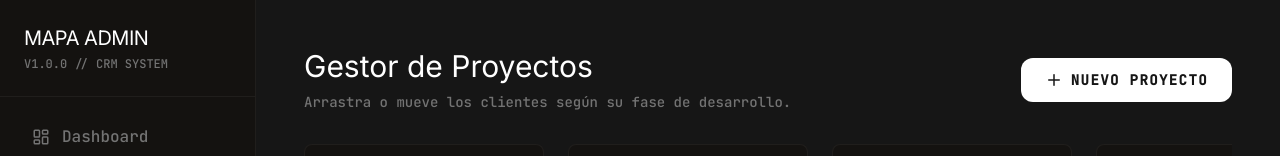
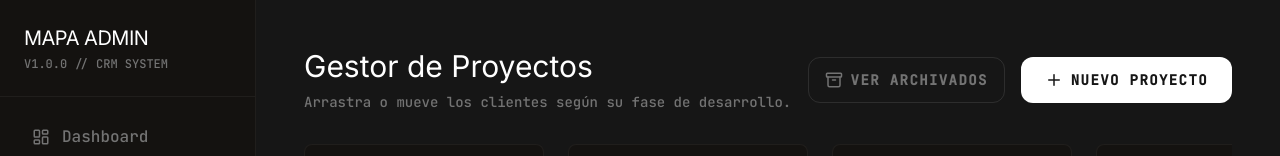
Before and after one commit to 2001mapa/portfolio_mapa, a Next.js app: page /admin/kanban in a window 1280 px wide. Shown: the top 156 px of the page. Built offline with nearby package versions, Linux system fonts and the light colour scheme; no server answers; the database is empty.

Commit message:
feat: Add toggle button to view archived projects in Kanban

```diff
--- a/src/app/admin/kanban/page.tsx
+++ b/src/app/admin/kanban/page.tsx
@@ -23,6 +23,7 @@ export default function KanbanPage() {
   // Form states
   const [isModalOpen, setIsModalOpen] = useState(false);
   const [editingId, setEditingId] = useState<string | null>(null);
+  const [showArchived, setShowArchived] = useState(false);
   const [formData, setFormData] = useState({
     client_name: '',
     project_name: '',
@@ -31,12 +32,16 @@ export default function KanbanPage() {
     status: 'cotizando'
   });
 
-  const columns = [
+  const baseColumns = [
     { id: 'cotizando', title: 'Cotizando / Leads', color: 'border-blue-500/50', bg: 'bg-blue-500/10 text-blue-400' },
     { id: 'desarrollo', title: 'En Desarrollo', color: 'border-orange-500/50', bg: 'bg-orange-500/10 text-orange-400' },
     { id: 'revision', title: 'En Revisión', color: 'border-yellow-500/50', bg: 'bg-yellow-500/10 text-yellow-400' },
     { id: 'entregado', title: 'Entregado', color: 'border-green-500/50', bg: 'bg-green-500/10 text-green-400' },
   ];
+
+  const columns = showArchived
+    ? [...baseColumns, { id: 'archivado', title: 'Archivados', color: 'border-slate/50', bg: 'bg-white/5 text-slate' }]
+    : baseColumns;
 
   const fetchProjects = async () => {
     setLoading(true);
@@ -125,12 +130,20 @@ export default function KanbanPage() {
           <h1 className="text-3xl font-[family-name:var(--font-die-grotesk-b)] mb-2">Gestor de Proyectos</h1>
           <p className="text-slate text-sm">Arrastra o mueve los clientes según su fase de desarrollo.</p>
         </div>
+        <div className="flex gap-4">
+          <button
+            onClick={() => setShowArchived(!showArchived)}
+            className={`px-4 py-3 rounded-xl font-bold flex items-center gap-2 transition-colors uppercase tracking-widest text-sm border ${showArchived ? 'bg-white/10 border-white/20 text-white' : 'border-white/10 text-slate hover:text-white'}`}
+          >
+            <Archive size={18} /> {showArchived ? 'Ocultar Archivados' : 'Ver Archivados'}
+          </button>
           <button
             onClick={() => setIsModalOpen(true)}
             className="bg-bone text-obsidian px-6 py-3 rounded-xl font-bold flex items-center gap-2 hover:bg-white transition-colors uppercase tracking-widest text-sm"
           >
             <Plus size={18} /> Nuevo Proyecto
           </button>
+        </div>
       </div>
 
       <div className="flex gap-6 overflow-x-auto pb-4 h-full scrollbar-hide">
```
Lines whose indentation alone changed are shown as unchanged.
